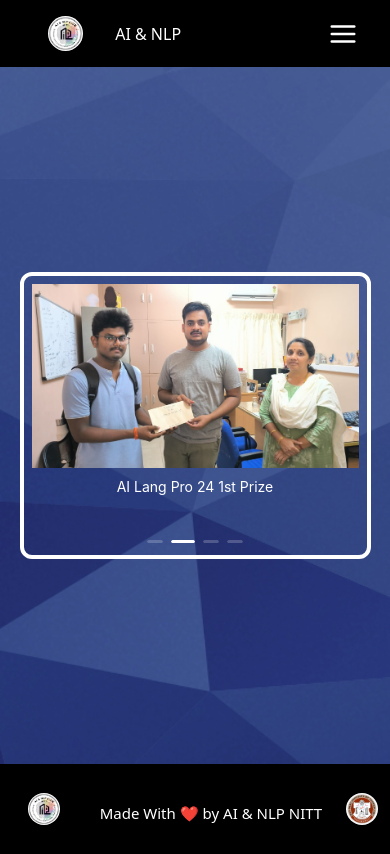
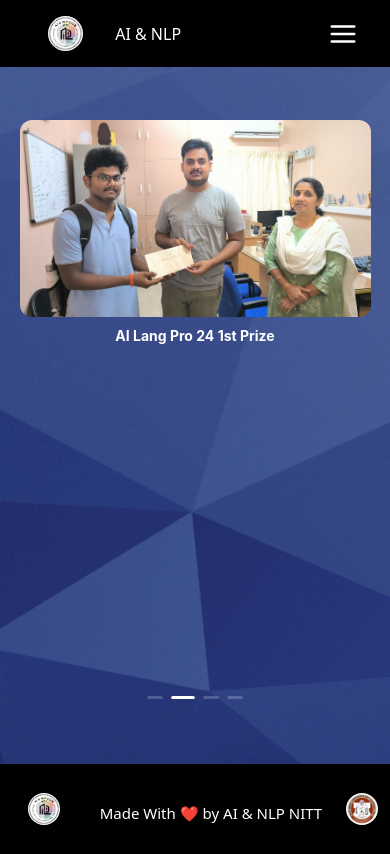
Before and after one commit to AI-NLP-Club-NIT-Trichy/AI-NLP-NITT, a React (Vite) app: page / in a window 390 px wide. Built offline with nearby package versions, Linux system fonts and the light colour scheme.

Commit message:
home page corousel made responsive

```diff
--- a/src/components/Carousel/Carousel.jsx
+++ b/src/components/Carousel/Carousel.jsx
@@ -3,45 +3,37 @@ import { Carousel } from "antd";
 const elements = [
   {
     src: "/images/gallery/ai_lang_pro_2024/16.jpeg",
-    descripton: "Snap of AI Lang Pro Event 2024: Financial Relation Prediction",
+    description: "Snap of AI Lang Pro Event 2024: Financial Relation Prediction",
   },
   {
     src: "/images/gallery/ai_lang_pro_2024/15.jpeg",
-    descripton: "AI Lang Pro 24 1st Prize",
+    description: "AI Lang Pro 24 1st Prize",
   },
   {
     src: "/images/gallery/ai_lang_pro_2024/13.jpeg",
-    descripton: "AI Lang Pro 24 2nd Prize",
+    description: "AI Lang Pro 24 2nd Prize",
   },
   {
     src: "/images/gallery/ai_lang_pro_2024/14.jpeg",
-    descripton: "AI Lang Pro 24 3rd Prize",
+    description: "AI Lang Pro 24 3rd Prize",
   },
 ];
 
-const carouselElements = elements.map((element) => {
-  return (
-    <div>
-
-      <img src={element.src} className="h-[99%] w-full object-cover" />
-      <p className="text-white mt-2">{element.descripton}</p>
-
-    </div>
-  );
-});
+const carouselElements = elements.map((element, index) => (
+  <div key={index} className="w-full h-full flex flex-col justify-center items-center  rounded-xl">
+    <img src={element.src} className="max-h-[70vh] w-full object-contain rounded-xl" alt={element.description} />
+    <p className="text-white font-bold sm:text-xl mt-2">{element.description}</p>
+  </div>
+));
 
 const CarouselElement = () => {
   return (
-    <div>
-      <Carousel
-        autoplay
-
-        className="flex flex-col h-[34vh]   sm:h-[75vh] sm:max-h-[60vhpx] w-[90vw] sm:max-w-[70vw] border-4 p-2 rounded-xl border-white"
-
-      >
+    <div className="mx-auto max-w-[90vw] sm:max-w-[70vw]">
+      <Carousel autoplay className="h-[70vh] sm:h-[50vh] lg:h-[70vh]">
         {carouselElements}
       </Carousel>
     </div>
   );
 };
+
 export default CarouselElement;
```
